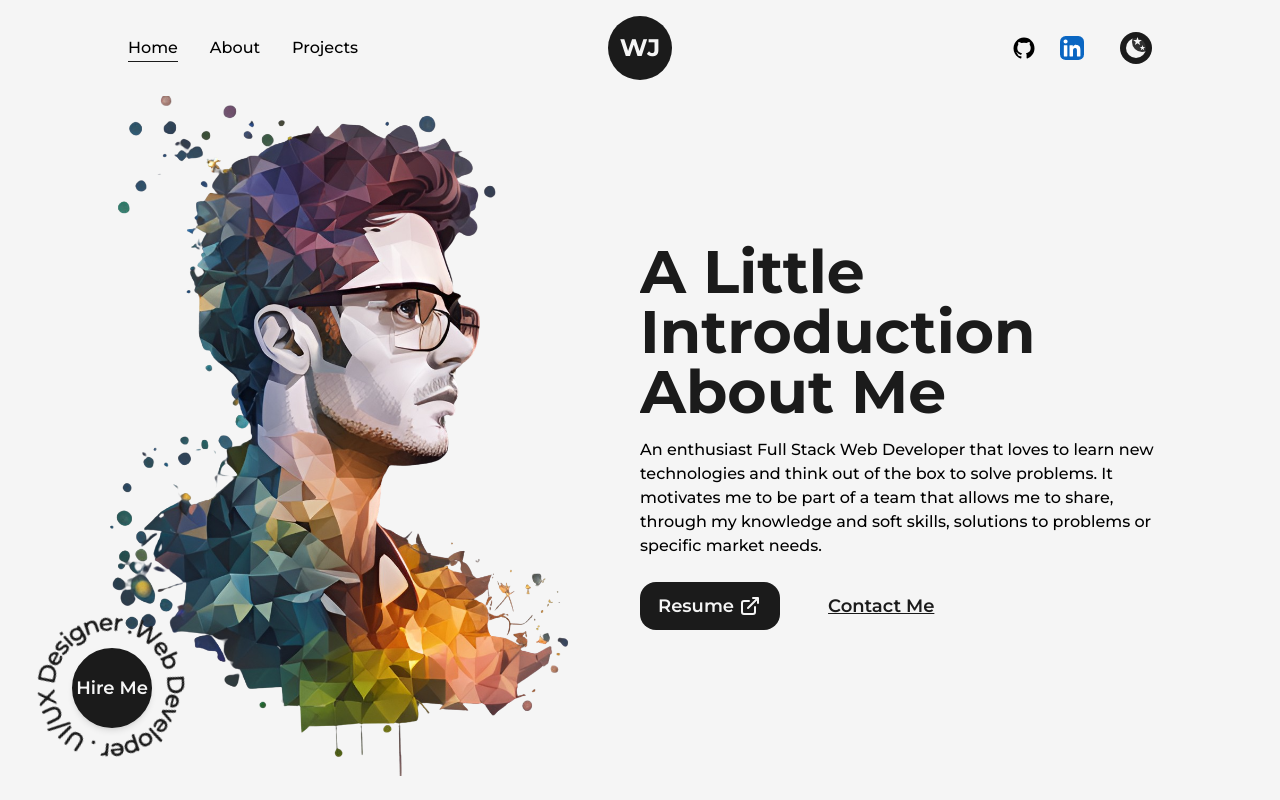
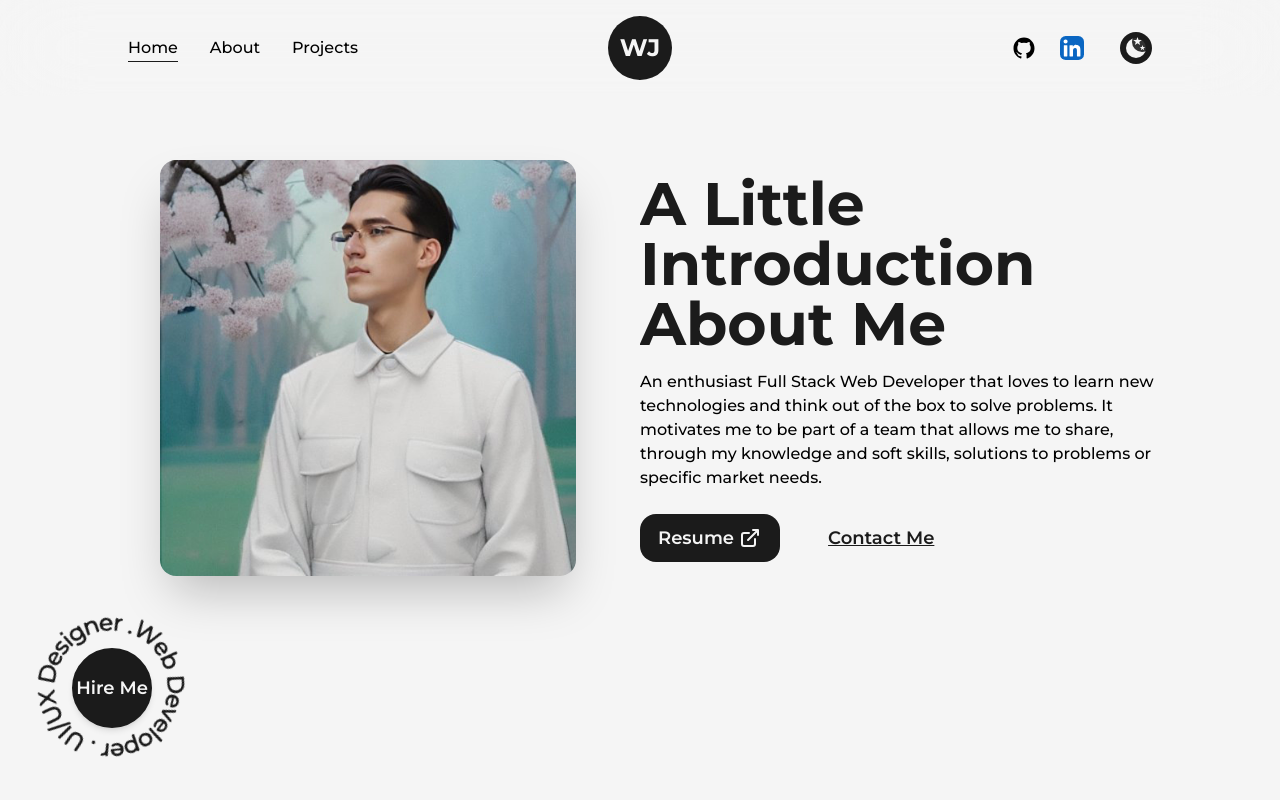
Before and after one commit to williansaaid/portfolio, a Next.js app: page / in a window 1280 px wide. Shown: the top 800 px of the page. Built offline with nearby package versions, Linux system fonts and the light colour scheme.

Commit message:
Image changed and navbar improved

```diff
--- a/src/app/page.tsx
+++ b/src/app/page.tsx
@@ -6,7 +6,7 @@ import HireMe from "@/components/HireMe"
 import { LinkArrow } from "@/components/Icons"
 import Layout from "@/components/Layout"
 import Image from "next/image"
-import devPic from "../../public/images/devPic.png"
+import devPic from "../../public/images/profile.jpg"
 import TransitionEffect from "@/components/TransitionEffect"
 import { motion } from 'framer-motion';
 
@@ -22,14 +22,14 @@ export default function Home() {
         <Layout className="">
           <div className="flex flex-col md:flex-row items-center justify-between w-full pb-12">
             <motion.div
-              className="w-1/2"
+              className="w-1/2 p-0 sm:p-8 lg:p-16 py-6"
               initial={{opacity: 0}}
               animate={{opacity: 1}}
               transition={{delay: 1, duration: 1, ease:"easeInOut"}}
             >
               <Image src={devPic}
                 alt="Willians Jimenez"
-                className="w-full h-auto select-none" priority
+                className="w-full h-auto select-none rounded-2xl overflow-hidden shadow-xl sm:shadow-2xl" priority
                 draggable={false}
                 sizes="
                   (max-width: 768px) 100vw,
--- a/src/components/NavBar.tsx
+++ b/src/components/NavBar.tsx
@@ -18,7 +18,7 @@ const NavBar = () => {
 
     return (
         <header
-            className='w-full px-32 py-8 font-medium flex items-center justify-between dark:text-light relative'
+            className='w-full px-32 py-8 font-medium flex items-center justify-between dark:text-light relative lg:sticky lg:top-0 lg:z-20 lg:backdrop-blur-2xl'
         >
             <div className='absolute top-10 left-16'>
                 <button
```
Also changed, not shown: 2 other files (tests, documents, lock files or other folders).
